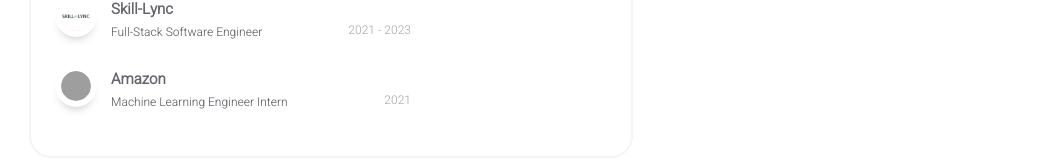
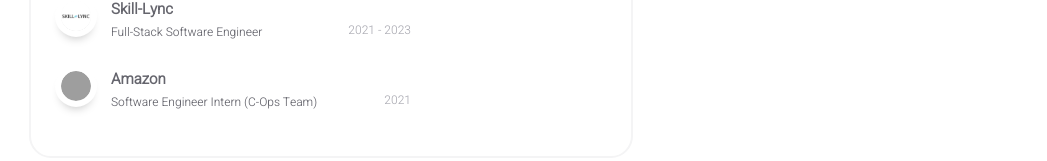
Before and after one commit to abhijnanacharya/Portfolio_AbhijnanA, a React (Create React App) app: page / in a window 1280 px wide. Shown: the part 2078-2239 px from the top of the page, without its empty margins (109-1156 px from the left). Built offline with nearby package versions, Linux system fonts and the light colour scheme; grey boxes are pictures that could not be loaded.

Commit message:
Modified a small typo

```diff
--- a/src/components/homepage/works.jsx
+++ b/src/components/homepage/works.jsx
@@ -47,7 +47,7 @@
 							/>
 							<div className="work-title">Amazon</div>
 							<div className="work-subtitle">
-								Machine Learning Engineer Intern
+								Software Engineer Intern (C-Ops Team)
 							</div>
 							<div className="work-duration">2021</div>
 						</div>
```
